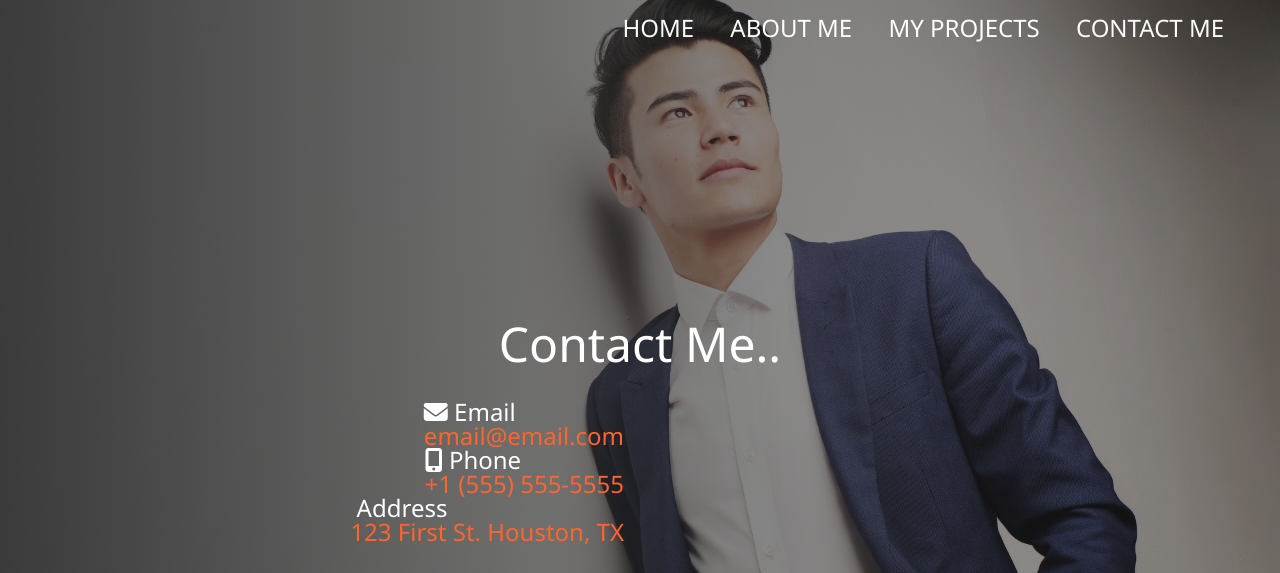
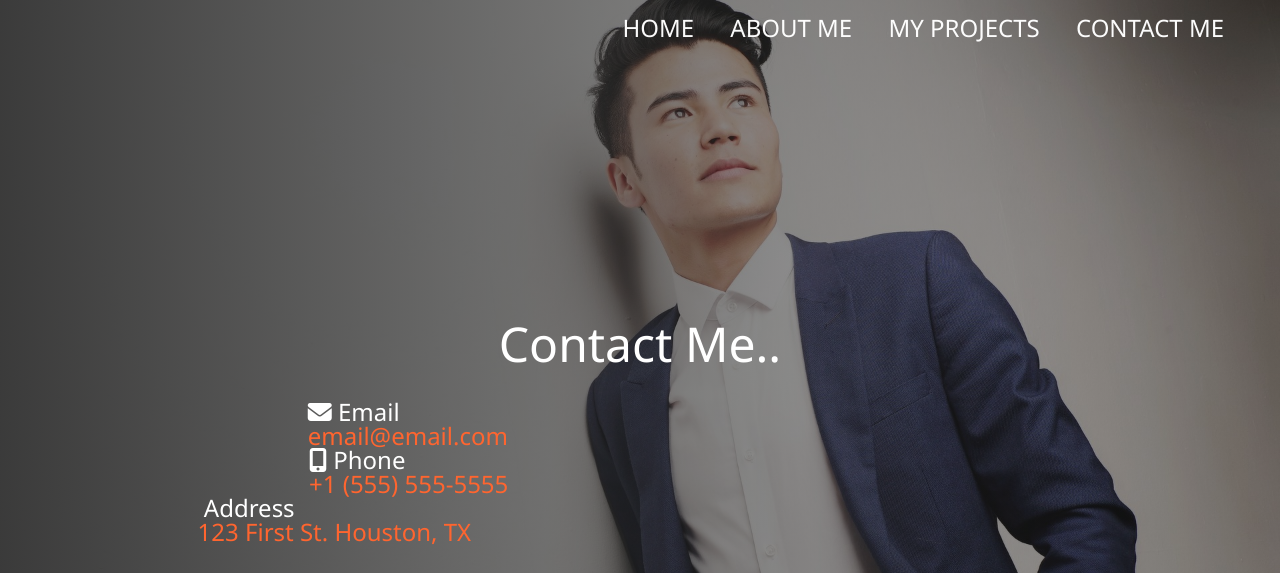
Before and after one commit to mondayrris/sass-codecamp-real, a website: page contact.html in a window 1280 px wide. Shown: the top 573 px of the page. Drawn offline with Linux system fonts and the light colour scheme; some icons are missing.

Commit message:
responsive lg

```diff
--- a/scss/_responsive.scss
+++ b/scss/_responsive.scss
@@ -47,3 +47,14 @@
         grid-template-columns: repeat(2, 1fr);
     }
 }
+
+@include media-lg {
+    .projects {
+        &__items {
+            grid-template-columns: repeat(3, 1fr);
+        }
+    }
+    .contact__list {
+        grid-template-columns: repeat(3, 1fr);
+    }
+}
```
Also changed, not shown: dist/css/main.css, 1 other file.
